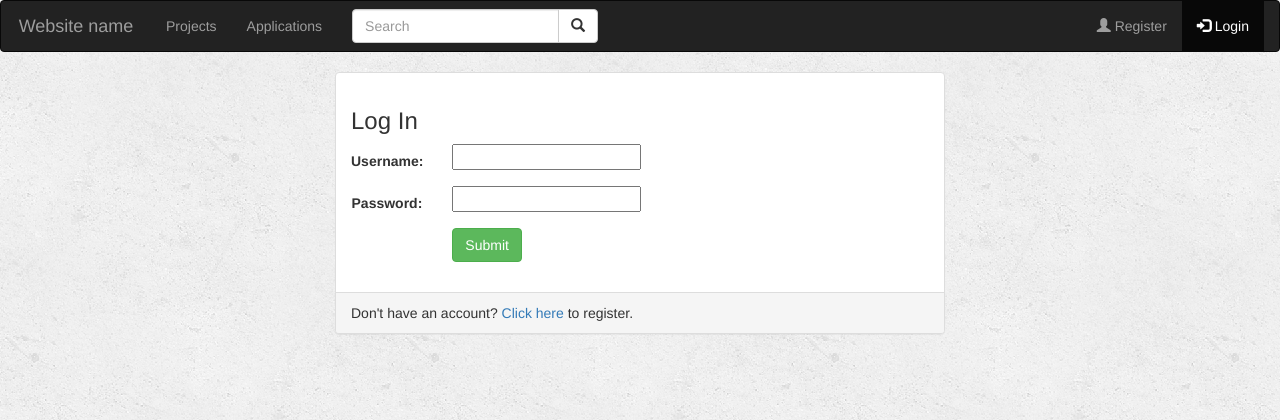
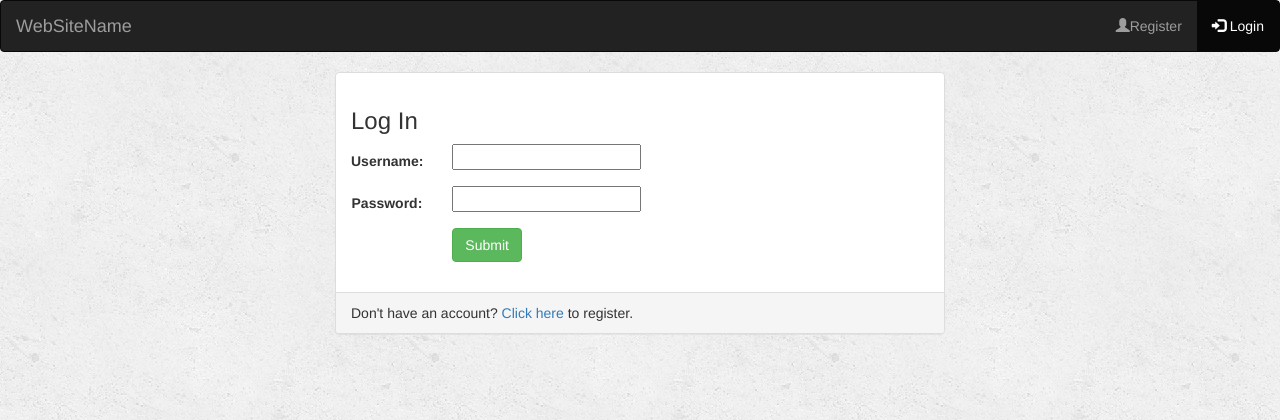
Before and after one commit to Ylmz42/Django_Application, a Django app: page /project/1/ in a window 1280 px wide. Shown: the top 420 px of the page. Run offline with Django 3.2, Linux system fonts and the light colour scheme; some libraries are stand-ins or nearby versions.

Commit message:
base_visitor page changed

```diff
--- a/project/templates/project/base_visitor.html
+++ b/project/templates/project/base_visitor.html
@@ -14,42 +14,31 @@
 </head>
 
 <body>
+
   <nav class="navbar navbar-inverse">
     <div class="container-fluid">
 
       <!-- Header -->
       <div class="navbar-header">
-        <a class="navbar-brand" style="text-align:center; width: 150px;" href="{% url 'project:index' %}">Website
-          name</a>
+        <a class="navbar-brand" href="{% url 'project:index' %}">WebSiteName</a>
       </div>
 
       <!-- Items -->
-      <div class="collapse navbar-collapse" id="topNavBar">
-        <ul class="nav navbar-nav">
-          <li class=""><a href="#">Projects</a></li>
-          <li><a href="#">Applications</a></li>
-        </ul>
-        <form class="navbar-form navbar-left" action="{% url 'project:index' %}">
-          <div class="input-group">
-            <input type="text" class="form-control" placeholder="Search" name="search">
-            <div class="input-group-btn">
-              <button class="btn btn-default" type="submit">
-                <i class="glyphicon glyphicon-search"></i>
-              </button>
-            </div>
-          </div>
-        </form>
-        <ul class="nav navbar-nav navbar-right">
-          <li class="{% block register_active %}{% endblock %}"><a href="{% url 'project:register' %}"><span
-                class="glyphicon glyphicon-user"></span> Register</a></li>
-          <li class="{% block login_active %}{% endblock %}"><a href="{% url 'project:login_user' %}"><span
-                class="glyphicon glyphicon-log-in"></span> Login</a></li>
-        </ul>
-      </div>
+      <ul class="nav navbar-nav navbar-right">
+        <li class="{% block register_active %}{% endblock %}"><a href="{% url 'project:register' %}">
+            <span class="glyphicon glyphicon-user"></span>Register</a>
+        </li>
+        <li class="{% block login_active %}{% endblock %}"><a href="{% url 'project:login_user' %}">
+            <span class="glyphicon glyphicon-log-in"></span> Login</a>
+        </li>
+      </ul>
+
     </div>
   </nav>
+
   {% block body %}
   {% endblock %}
+
 </body>
 
 </html>
--- a/project/templates/project/project_detail.html
+++ b/project/templates/project/project_detail.html
@@ -23,6 +23,7 @@
         style="background-color:#1996ff; border: none; float:right; margin: 10px 20px 10px 0px">
         <span class="glyphicon glyphicon-info-sign" style="background-color:#1996ff"></span> Info
       </a>
+      <div class="table-responsive-lg">
         <table class="table table-hover">
           <thead>
             <tr>
@@ -47,6 +48,7 @@
             {% endfor %}
           </tbody>
         </table>
+      </div>
       <p>{{a.id}}</p>
       <div id="coll">
         <p>{{project.name}}</p>
```
Also changed, not shown: db.sqlite3. Lines whose indentation alone changed are shown as unchanged.
